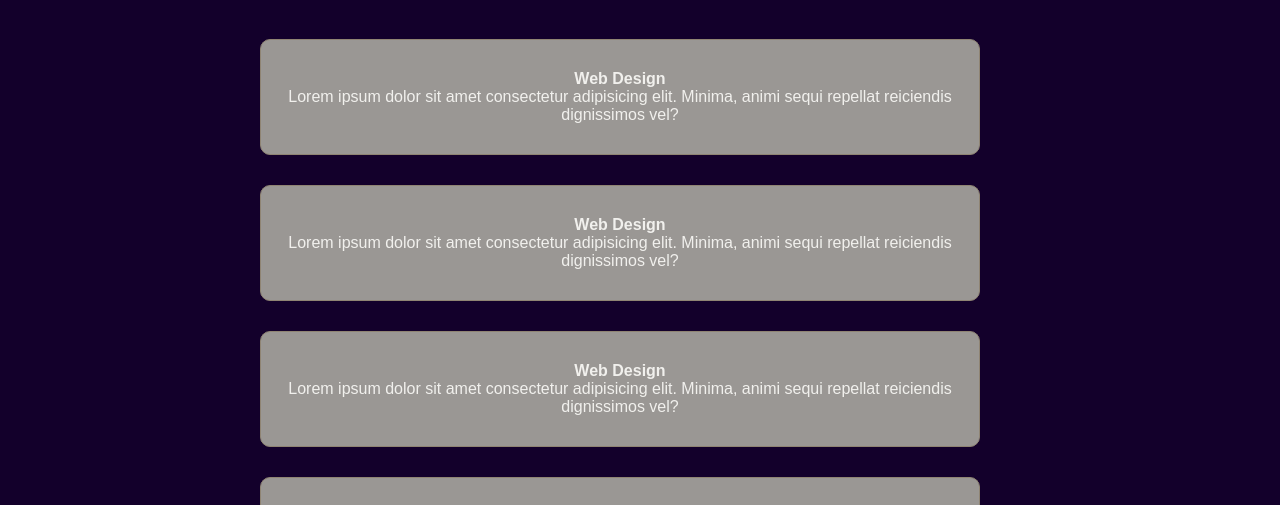
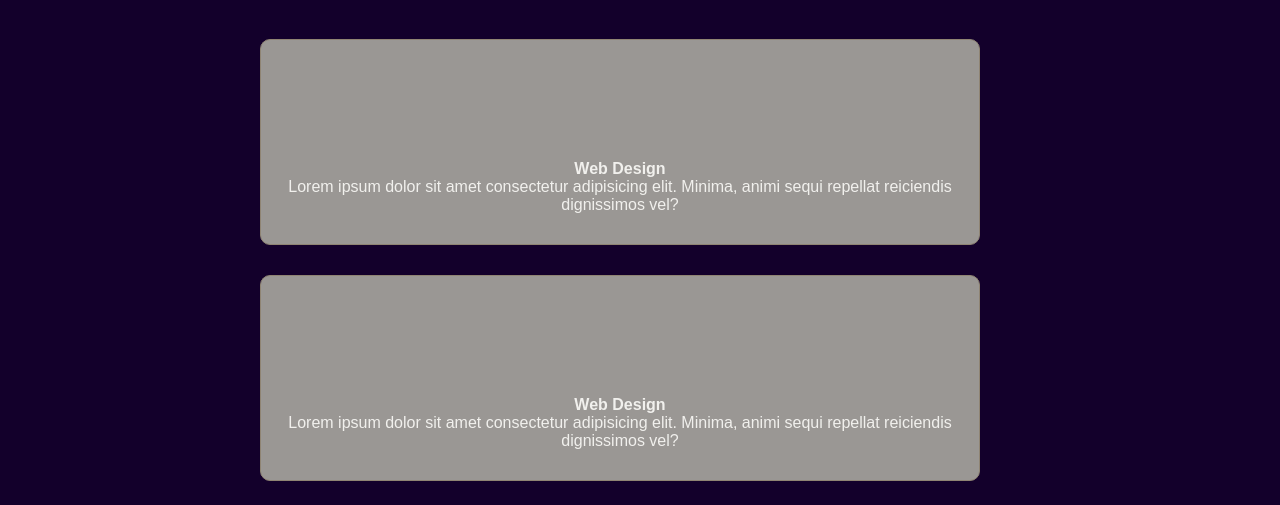
Before and after one commit to KoheliAkter/Portfolio, a plain HTML site: page Services.html in a window 1280 px wide. Shown: the part 266-771 px from the top of the page. Drawn offline with Linux system fonts and the light colour scheme.

Commit message:
not donee

```diff
--- a/style.css
+++ b/style.css
@@ -487,3 +487,19 @@ body{
 .service .service-item .service-item-inner:hover{
     box-shadow: 0 0 20px rgb(142, 125, 125);
 }
+
+.service .service-item .service-item-inner .icon{
+    height: 60px;
+    width: 60px;
+    border-radius: 50%;
+    display: block;
+    margin: 0 auto 30px;
+    text-align: center;
+    /*background-color: #ea9605;*/
+}
+
+.service .service-item .service-item-inner .icon .fa{
+    font-size: 40px;
+    line-height: 60px;
+    color: #ea9605;
+}
```
